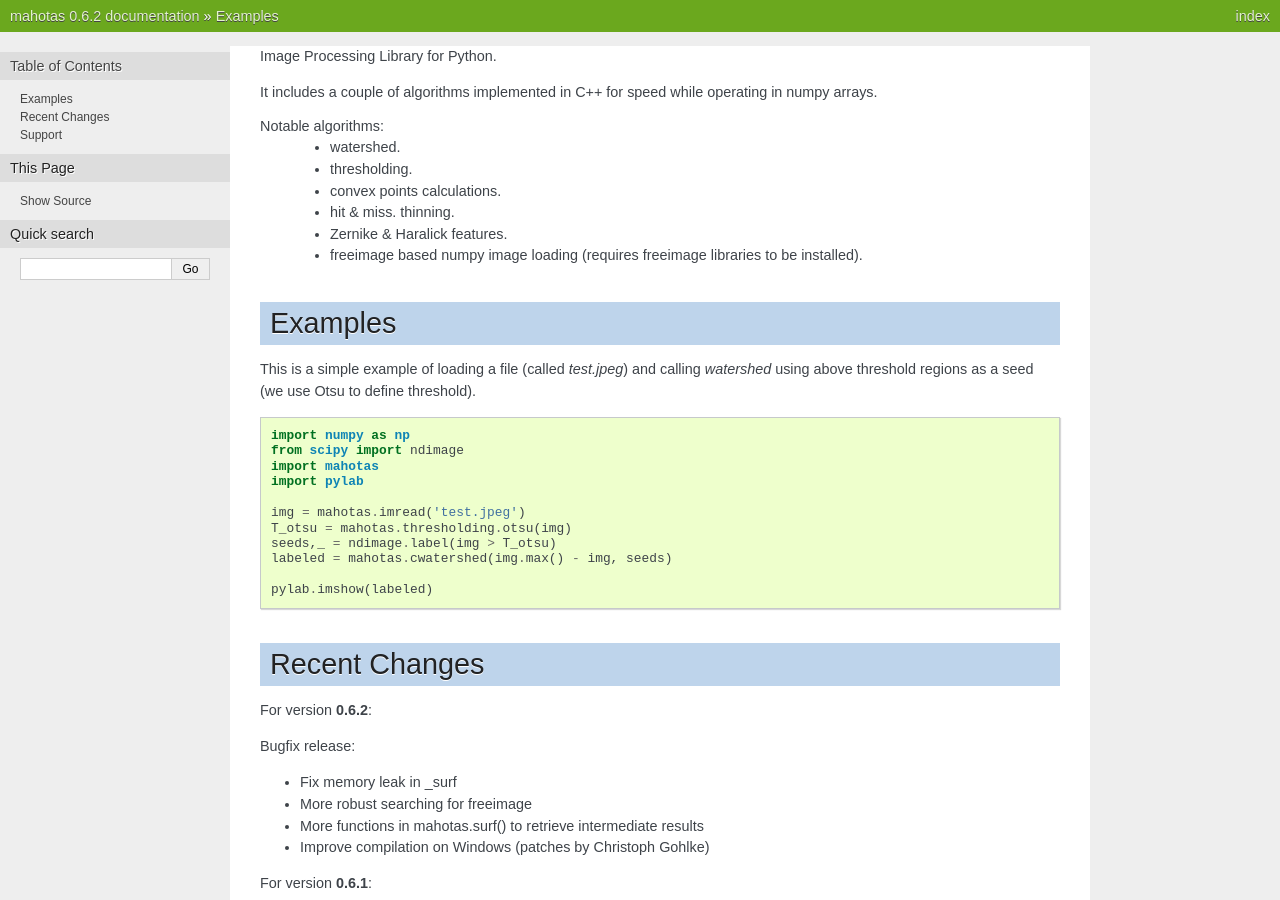
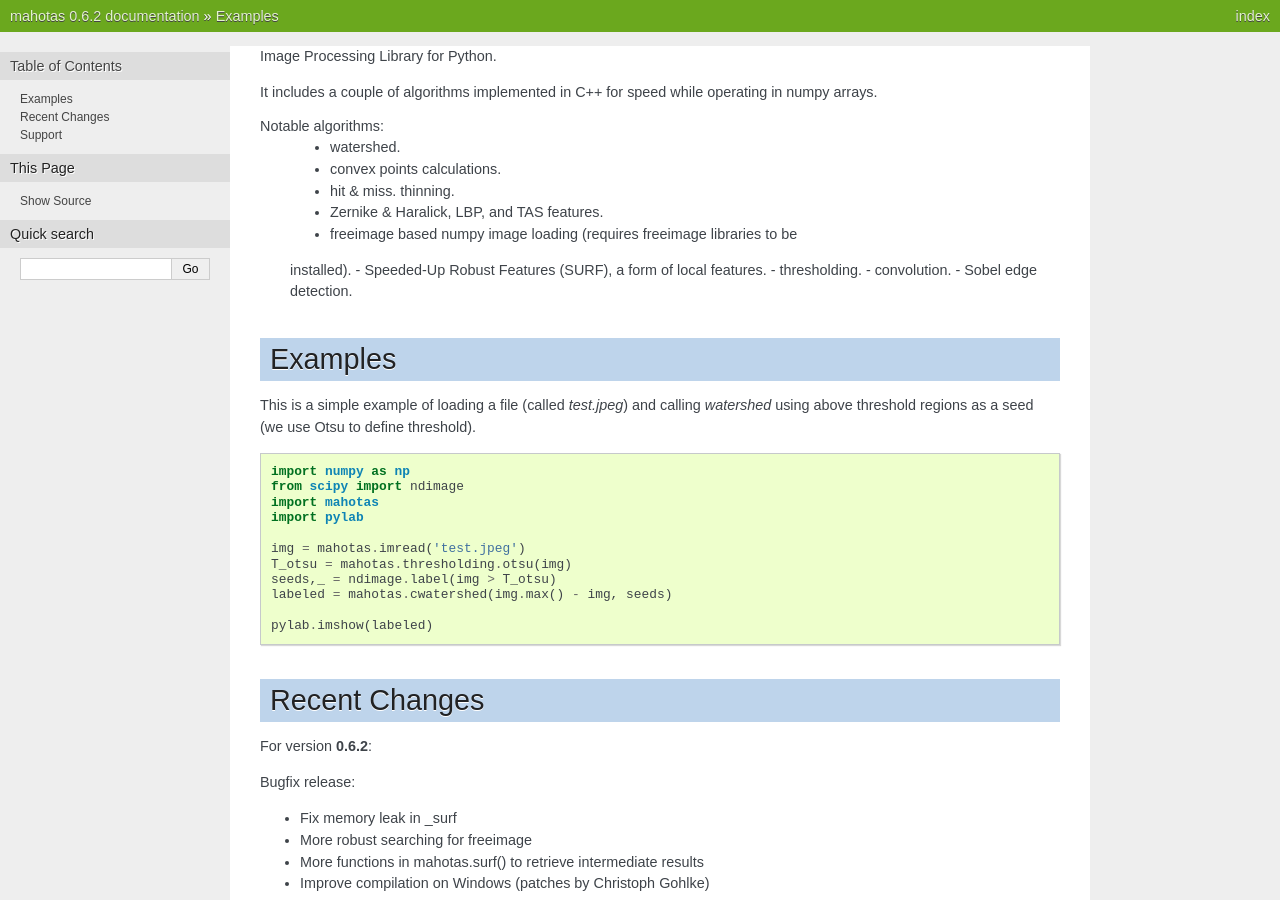
Before and after one commit to luispedro/mahotas, a Sphinx documentation site: the page built from docs/source/readme.rst, in a window 1280 px wide and 900 px high. Built offline with Sphinx 7.4.7, drawn with Linux system fonts in a browser that asks for light colours; formulas are drawn with MathJax 3.

Commit message:
DOC: Mention more recently added algorithms

```diff
--- a/docs/source/readme.rst
+++ b/docs/source/readme.rst
@@ -7,13 +7,15 @@ in numpy arrays.
 
 Notable algorithms:
  - watershed.
- - thresholding.
  - convex points calculations.
  - hit & miss. thinning.
- - Zernike & Haralick features.
+ - Zernike & Haralick, LBP, and TAS features.
  - freeimage based numpy image loading (requires freeimage libraries to be
-   installed).
-
+ installed).
+ - Speeded-Up Robust Features (SURF), a form of local features.
+ - thresholding.
+ - convolution.
+ - Sobel edge detection.
 
 Examples
 --------
```
Also changed, not shown: README.rst (+5 -2 lines).
